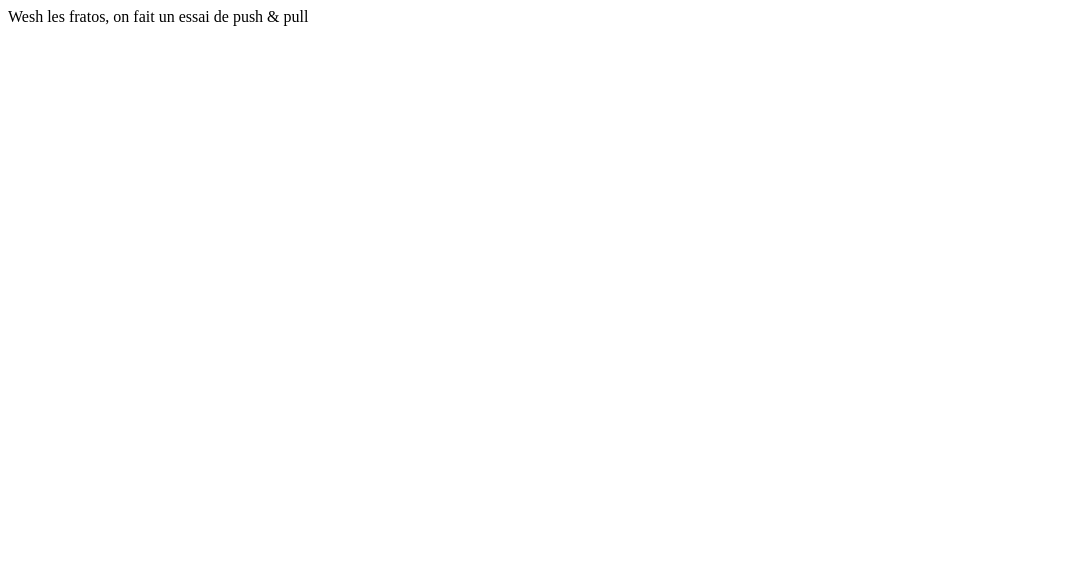
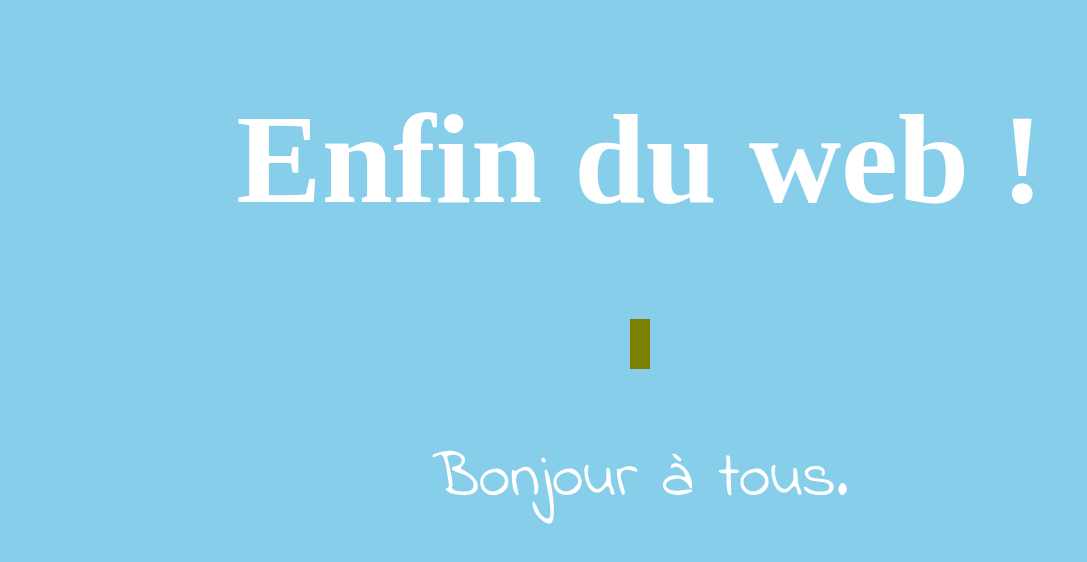
Before and after one commit to TomLed/HTML_aneth, a plain HTML site: page index.html in a window 1280 px wide. Shown: the whole page, without its empty margins (0-1087 px from the left). Drawn offline with Linux system fonts and the light colour scheme.

Commit message:
Ajout de CSS

```diff
--- a/index.html
+++ b/index.html
@@ -1,10 +1,42 @@
-<!DOCTYPE html>
+
+<!doctype html>
 <html lang="fr">
 <head>
-    <meta charset="UTF-8">
-    <title>Ma super page HTML !</title>
+    <meta charset="utf-8"/>
+    <title>Maison page</title>
+
+    <!-- https://fonts.google.com -->
+    <link href="https://fonts.googleapis.com/css?family=Indie+Flower" rel="stylesheet">
+
+    <style>
+        html, body {
+            margin: 0;
+            padding: 0;
+
+            background: skyblue;
+            color: #ffffff;
+            font-size: 2em;
+            text-align: center;
+        }
+
+        p {
+            font-family: 'Indie Flower', serif;
+        }
+
+        .milieu {
+            margin: 10px auto;
+            height: 50px;
+            width: 20px;
+        }
+
+        .color {
+            background-color: olive;
+        }
+    </style>
 </head>
 <body>
-<p1> Wesh les fratos, on fait un essai de push & pull</p1>
+<h1>Enfin du web !</h1>
+<div class="milieu color"></div>
+<p>Bonjour à tous.</p>
 </body>
 </html>
```
